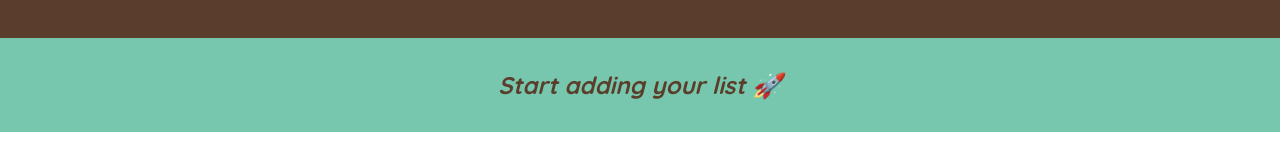
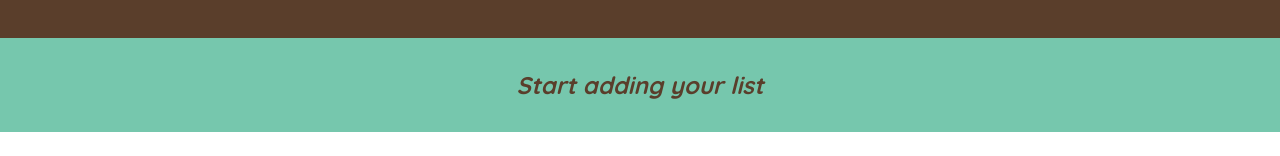
Before and after one commit to Zeyad-Balal/Travel-List-App, a React (Create React App) app: page / in a window 1280 px wide. Shown: the part 641-797 px from the top of the page. Built offline with nearby package versions, Linux system fonts and the light colour scheme.

Commit message:
❌handle Delete Item function modification

```diff
--- a/src/components/Form.jsx
+++ b/src/components/Form.jsx
@@ -19,9 +19,6 @@ const Form = ({ onAdd, onClear }) => {
     setDescription("");
     setQuantity(1);
   };
-
-  //sort handling...
-  const [sortBy, setSortBy] = useState("input");
 
   return (
     <form className="add-form" onSubmit={handleSubmit}>
--- a/src/components/PackingList.jsx
+++ b/src/components/PackingList.jsx
@@ -4,7 +4,7 @@ import Stats from "./Stats";
 import { useState, useEffect } from "react";
 
 //List Component, which display what user select to his trip..
-const PackingList = ({ item, data }) => {
+const PackingList = ({ data }) => {
   const [items, setItems] = useState(data);
 
   //handle packed items number...
@@ -28,10 +28,11 @@ const PackingList = ({ item, data }) => {
   };
 
   const handleDeleteItem = (id) => {
-    console.log(id);
-    setItems((currentItems) => currentItems.filter((item) => item.id !== id));
+    //console.log(id);
+    const updatedData = items.filter((item) => item.id !== id);
+    console.log(updatedData);
+    setItems(updatedData);
   };
-
   return (
     <div>
       <ul className="list">
@@ -45,7 +46,7 @@ const PackingList = ({ item, data }) => {
         ))}
       </ul>
 
-      <Stats items={data} numPacked={packItems} />
+      <Stats items={items} numPacked={packItems} />
     </div>
   );
 };
--- a/src/components/Stats.jsx
+++ b/src/components/Stats.jsx
@@ -5,7 +5,7 @@ const Stats = ({ items, numPacked }) => {
   if (!items.length)
     return (
       <p className="stats">
-        <em>Start adding your list 🚀</em>
+        <em>Start adding your list</em>
       </p>
     );
   return (
```
